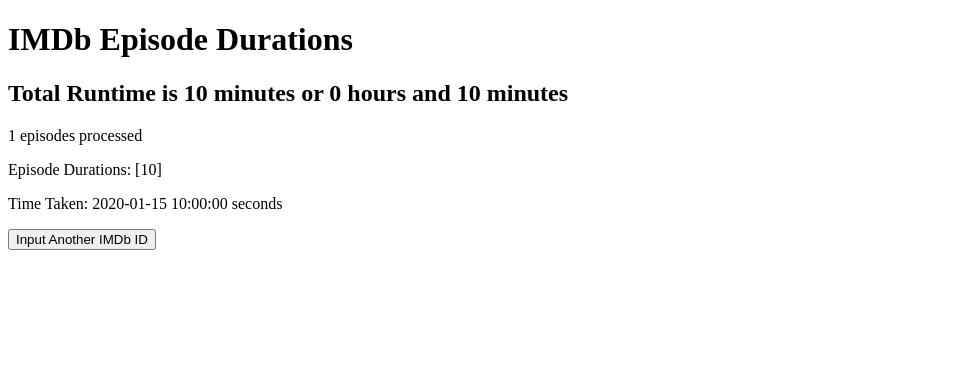
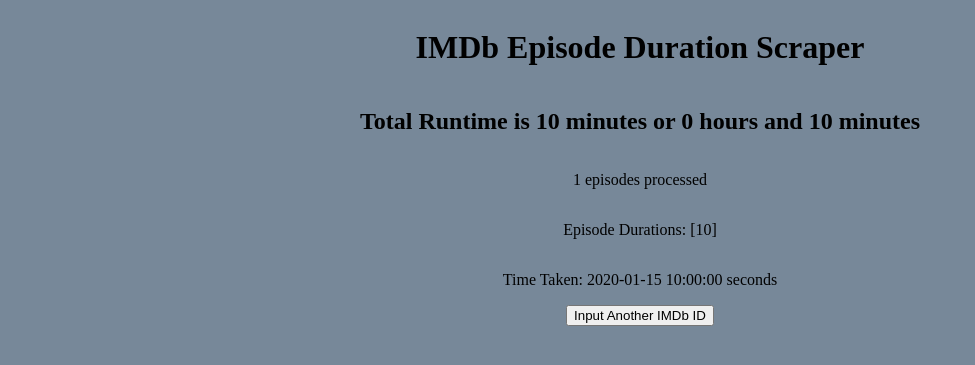
Before and after one commit to arihu/IMDb-TV-Show-Runtime-Scraper, a Flask app: template templates/result.html in a window 1280 px wide. Shown: the top 365 px of the page, without its empty margins (0-975 px from the left). Run offline with Flask 3, Linux system fonts and the light colour scheme; the template is opened without the code that fills it: most values are stand-ins (such as "Sample title", 1, 10 or a date in 2020).

Commit message:
Add Styles

```diff
--- /dev/null
+++ b/static/styles.css
@@ -0,0 +1,19 @@
+
+#loading-message {
+    display: none;
+}
+
+.container {
+    display: flex;
+    flex-direction: column;
+    justify-content: center;
+    align-items: center;
+}
+
+.bg-color {
+    background-color:lightslategrey
+}
+
+.invalid-text {
+    color: darkred
+}
--- a/templates/result.html
+++ b/templates/result.html
@@ -1,11 +1,17 @@
 <!DOCTYPE html>
 <html>
   <head>
-    <title>IMDb Episode Durations</title>
+    <meta charset="UTF-8" />
+    <meta name="viewport" content="width=device-width, initial-scale=1.0" />
+    <link rel="stylesheet" href="/static/styles.css" />
+    <title>IMDb Episode Duration Scraper</title>
   </head>
-  <body>
-    <h1>IMDb Episode Durations</h1>
-    {% set total_minutes = episode_durations|sum %}
+  <body class="bg-color">
+    <div class="container">
+      <h1>IMDb Episode Duration Scraper</h1>
+      {% if episode_durations|length == 0 %}
+      <p class="invalid-text">Not a TV show, or invalid IMDb ID</p>
+      {% else %} {% set total_minutes = episode_durations|sum %}
       <h2>
         Total Runtime is {{ total_minutes}} minutes or {{ total_minutes // 60 }}
         hours and {{ total_minutes % 60 }} minutes
@@ -13,8 +19,10 @@
       <p>{{ episode_durations|length}} episodes processed</p>
       <p>Episode Durations: [{{ episode_durations|join(', ') }}]</p>
       <p>Time Taken: {{ generation_time }} seconds</p>
+      {% endif %}
       <form action="/" method="GET">
         <button type="submit">Input Another IMDb ID</button>
       </form>
+    </div>
   </body>
 </html>
```
Also changed, not shown: templates/index.html (+5 -8 lines). Lines whose indentation alone changed are shown as unchanged.
